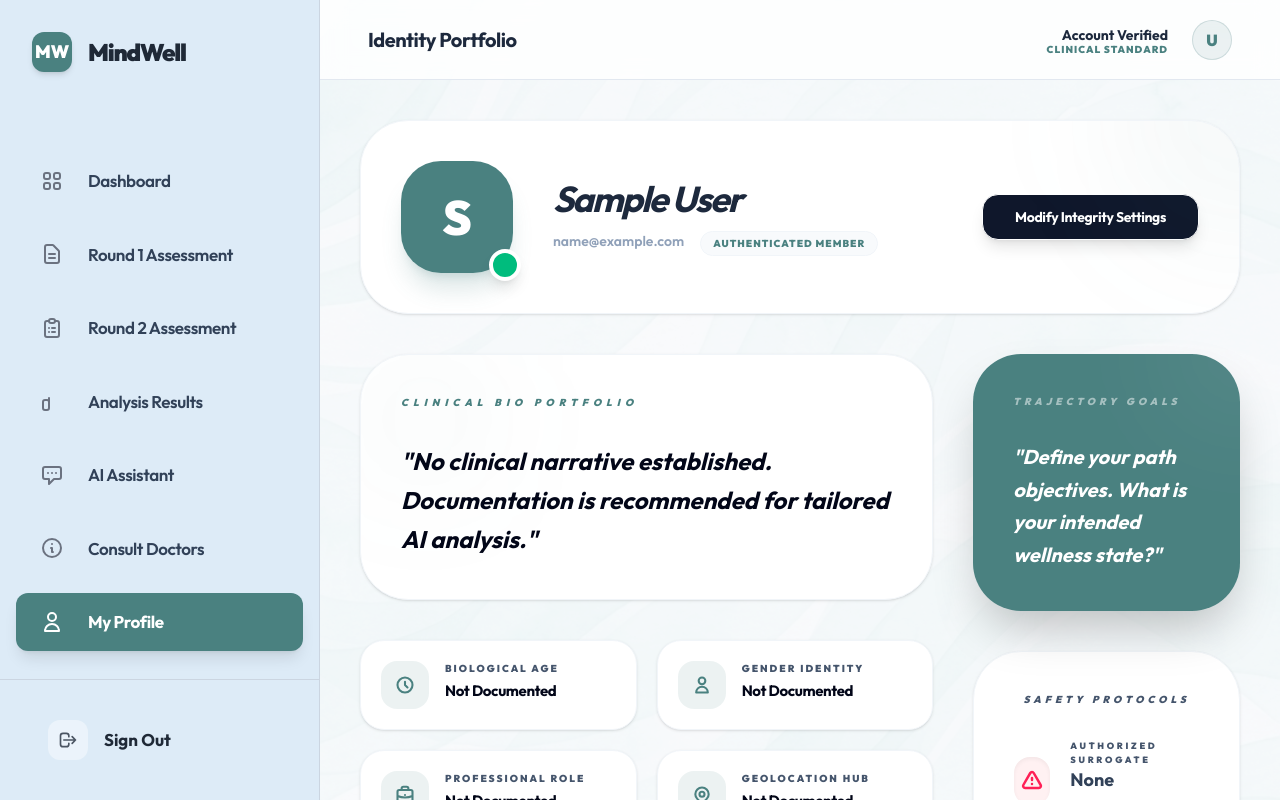
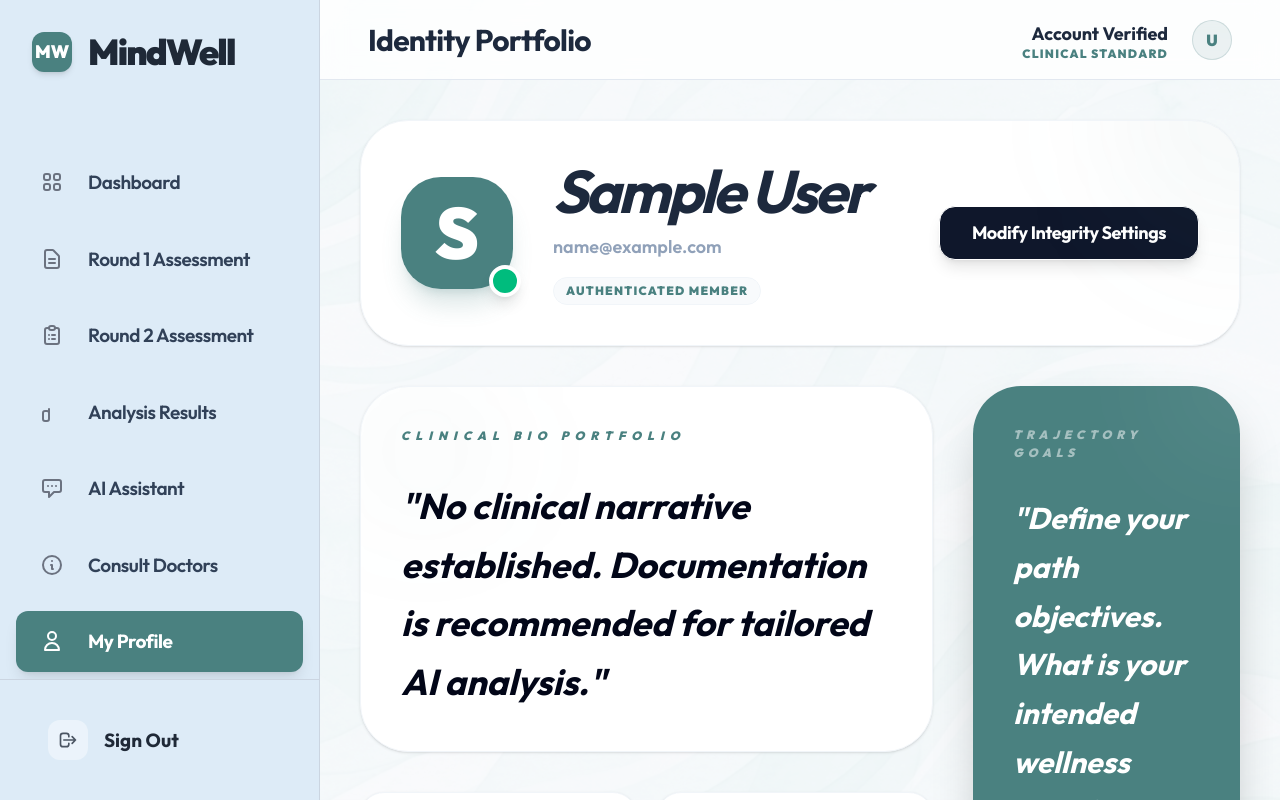
Before and after one commit to GauriTh06/mental-health, a React (Vite) app in the folder client/: page /profile in a window 1280 px wide. Built offline with nearby package versions, Linux system fonts and the light colour scheme; sample sign-in values are in the browser's storage.

Commit message:
UI Enhancement: Increased font sizes across dashboard, sidebar, results, and profile for improved readability

```diff
--- a/client/src/components/DashboardLayout.jsx
+++ b/client/src/components/DashboardLayout.jsx
@@ -25,7 +25,7 @@ const DashboardLayout = ({ children, title }) => {
                 <div className="w-10 h-10 bg-[#4A8180] rounded-xl flex items-center justify-center text-white text-lg font-black shadow-md">
                     MW
                 </div>
-                <span className="text-2xl font-black text-[#1F2937] tracking-tighter">MindWell</span>
+                <span className="text-4xl font-black text-[#1F2937] tracking-tighter">MindWell</span>
             </div>
 
             <nav className="flex-1 px-4 space-y-4 py-8 overflow-y-auto">
@@ -44,7 +44,7 @@ const DashboardLayout = ({ children, title }) => {
                             <svg className={`w-6 h-6 mr-6 ${active ? 'text-white' : 'text-[#6B7280] group-hover:text-[#4A8180]'}`} fill="none" stroke="currentColor" viewBox="0 0 24 24">
                                 <path strokeLinecap="round" strokeLinejoin="round" strokeWidth="2" d={item.icon} />
                             </svg>
-                            <span className={`text-[17px] tracking-tight ${active ? 'font-bold' : 'font-semibold text-slate-700'}`}>{item.label}</span>
+                            <span className={`text-[19px] tracking-tight ${active ? 'font-bold' : 'font-semibold text-slate-700'}`}>{item.label}</span>
                         </Link>
                     )
                 })}
@@ -58,7 +58,7 @@ const DashboardLayout = ({ children, title }) => {
                     <div className="w-10 h-10 rounded-xl bg-white/40 flex items-center justify-center group-hover:bg-rose-50 transition-colors">
                         <svg className="w-5 h-5" fill="none" stroke="currentColor" viewBox="0 0 24 24"><path strokeLinecap="round" strokeLinejoin="round" strokeWidth="2" d="M17 16l4-4m0 0l-4-4m4 4H7m6 4v1a3 3 0 01-3 3H6a3 3 0 01-3-3V7a3 3 0 013-3h4a3 3 0 013 3v1" /></svg>
                     </div>
-                    <span className="font-bold text-[#1F2937] group-hover:text-rose-600 text-[17px]">Sign Out</span>
+                    <span className="font-bold text-[#1F2937] group-hover:text-rose-600 text-[19px]">Sign Out</span>
                 </button>
             </div>
         </div>
@@ -102,13 +102,13 @@ const DashboardLayout = ({ children, title }) => {
                         <button className="lg:hidden text-slate-600 p-2 hover:bg-slate-50 rounded-lg transition-colors" onClick={() => setIsMobileMenuOpen(true)}>
                             <svg className="w-7 h-7" fill="none" stroke="currentColor" viewBox="0 0 24 24"><path strokeLinecap="round" strokeLinejoin="round" strokeWidth="2" d="M4 6h16M4 12h16M4 18h16" /></svg>
                         </button>
-                        <h1 className="text-xl font-bold text-slate-800 tracking-tight">{title}</h1>
+                        <h1 className="text-3xl font-bold text-slate-800 tracking-tight">{title}</h1>
                     </div>
 
                     <div className="flex items-center gap-6">
                         <div className="hidden sm:flex flex-col text-right">
-                            <span className="text-sm font-bold text-slate-800">Account Verified</span>
-                            <span className="text-[10px] font-black text-[#4A8180] uppercase tracking-widest leading-none">Clinical Standard</span>
+                            <span className="text-lg font-bold text-slate-800">Account Verified</span>
+                            <span className="text-[12px] font-black text-[#4A8180] uppercase tracking-widest leading-none">Clinical Standard</span>
                         </div>
                         <div className="w-10 h-10 rounded-full bg-[#4A8180]/10 flex items-center justify-center border border-[#4A8180]/20 text-[#4A8180] font-black cursor-pointer hover:bg-[#4A8180] hover:text-white transition-all">
                             U
--- a/client/src/pages/Profile.jsx
+++ b/client/src/pages/Profile.jsx
@@ -51,8 +51,8 @@ const Profile = () => {
                 {icon}
             </div>
             <div>
-                <p className="text-[10px] font-black text-slate-600 uppercase tracking-[0.2em] mb-1">{label}</p>
-                <p className="text-[15px] font-bold text-slate-950 tracking-tight">{value || 'Not Documented'}</p>
+                <p className="text-[12px] font-black text-slate-600 uppercase tracking-[0.2em] mb-1">{label}</p>
+                <p className="text-lg font-bold text-slate-950 tracking-tight">{value || 'Not Documented'}</p>
             </div>
         </div>
     );
@@ -65,24 +65,24 @@ const Profile = () => {
                 <div className="bg-white rounded-[3rem] p-10 border border-slate-100 shadow-sm relative overflow-hidden flex flex-col md:flex-row items-center gap-10">
                     <div className="absolute top-0 right-0 w-64 h-64 bg-[#4A8180]/5 rounded-full -mr-32 -mt-32 blur-3xl"></div>
                     <div className="relative">
-                        <div className="w-28 h-28 rounded-[2.5rem] bg-[#4A8180] flex items-center justify-center text-white text-5xl font-black shadow-xl shadow-[#4A8180]/20">
+                        <div className="w-28 h-28 rounded-[2.5rem] bg-[#4A8180] flex items-center justify-center text-white text-7xl font-black shadow-xl shadow-[#4A8180]/20">
                             {user?.name?.charAt(0)}
                         </div>
                         <div className="absolute -bottom-2 -right-2 w-8 h-8 rounded-full bg-emerald-500 border-4 border-white shadow-lg"></div>
                     </div>
                     <div className="flex-1 text-center md:text-left space-y-3">
-                        <h2 className="text-4xl font-bold text-slate-800 tracking-tighter italic">{user?.name}</h2>
+                        <h2 className="text-6xl font-bold text-slate-800 tracking-tighter italic">{user?.name}</h2>
                         <div className="flex flex-wrap justify-center md:justify-start gap-4">
-                            <span className="text-sm font-semibold text-slate-400">{user?.email}</span>
-                            <span className="px-3 py-1 bg-slate-50 rounded-full text-[10px] font-black text-[#4A8180] uppercase tracking-widest border border-slate-100">Authenticated Member</span>
+                            <span className="text-lg font-semibold text-slate-400">{user?.email}</span>
+                            <span className="px-3 py-1 bg-slate-50 rounded-full text-[12px] font-black text-[#4A8180] uppercase tracking-widest border border-slate-100">Authenticated Member</span>
                         </div>
                     </div>
                     <button
                         onClick={() => setIsEditing(!isEditing)}
-                        className={`px-8 py-3 rounded-2xl font-bold text-sm tracking-tight transition-all border ${isEditing ? 'border-rose-200 text-rose-500 bg-rose-50' : 'bg-slate-900 text-white hover:bg-black shadow-lg shadow-black/10'
+                        className={`px-8 py-3 rounded-2xl font-bold text-lg tracking-tight transition-all border ${isEditing ? 'border-rose-200 text-rose-500 bg-rose-50' : 'bg-slate-900 text-white hover:bg-black shadow-lg shadow-black/10'
                             }`}
                     >
-                        {isEditing ? 'Cancel Protcol' : 'Modify Integrity Settings'}
+                        {isEditing ? 'Cancel Protocol' : 'Modify Integrity Settings'}
                     </button>
                 </div>
 
@@ -98,8 +98,8 @@ const Profile = () => {
                     <form onSubmit={handleSubmit} className="bg-white rounded-[3rem] p-12 border border-slate-100 shadow-sm space-y-12">
                         <div className="grid grid-cols-1 md:grid-cols-2 gap-8">
                             <div className="md:col-span-2 space-y-4">
-                                <label className="text-[10px] font-black text-[#4A8180] uppercase tracking-[0.4em] ml-2 italic">Comprehensive Clinical Bio</label>
-                                <textarea name="bio" value={formData.bio} onChange={handleChange} className="w-full bg-slate-50 border border-slate-100 rounded-3xl p-6 text-sm font-bold text-slate-950 outline-none focus:ring-8 ring-[#4A8180]/5 h-32 transition-all resize-none" placeholder="Establish your identity narrative..." />
+                                <label className="text-[12px] font-black text-[#4A8180] uppercase tracking-[0.4em] ml-2 italic">Comprehensive Clinical Bio</label>
+                                <textarea name="bio" value={formData.bio} onChange={handleChange} className="w-full bg-slate-50 border border-slate-100 rounded-3xl p-6 text-lg font-bold text-slate-950 outline-none focus:ring-8 ring-[#4A8180]/5 h-32 transition-all resize-none" placeholder="Establish your identity narrative..." />
                             </div>
 
                             {[
@@ -112,14 +112,14 @@ const Profile = () => {
                                 { label: 'Authorized Surrogate Contact', name: 'emergency_contact', type: 'text' }
                             ].map((field) => (
                                 <div key={field.name} className="space-y-3">
-                                    <label className="text-[10px] font-black text-slate-600 uppercase tracking-[0.3em] ml-2 italic">{field.label}</label>
-                                    <input name={field.name} type={field.type} value={formData[field.name]} onChange={handleChange} className="w-full bg-slate-50 border border-slate-100 rounded-2xl p-4 text-sm font-bold text-slate-950 outline-none focus:ring-8 ring-[#4A8180]/5 transition-all" />
+                                    <label className="text-[13px] font-black text-slate-600 uppercase tracking-[0.3em] ml-2 italic">{field.label}</label>
+                                    <input name={field.name} type={field.type} value={formData[field.name]} onChange={handleChange} className="w-full bg-slate-50 border border-slate-100 rounded-2xl p-4 text-xl font-bold text-slate-950 outline-none focus:ring-8 ring-[#4A8180]/5 transition-all" />
                                 </div>
                             ))}
 
                             <div className="space-y-3">
-                                <label className="text-[10px] font-black text-slate-600 uppercase tracking-[0.3em] ml-2 italic">Gender Alignment</label>
-                                <select name="gender" value={formData.gender} onChange={handleChange} className="w-full bg-slate-50 border border-slate-100 rounded-2xl p-4 text-sm font-bold text-slate-950 outline-none focus:ring-8 ring-[#4A8180]/5 transition-all appearance-none cursor-pointer">
+                                <label className="text-[12px] font-black text-slate-600 uppercase tracking-[0.3em] ml-2 italic">Gender Alignment</label>
+                                <select name="gender" value={formData.gender} onChange={handleChange} className="w-full bg-slate-50 border border-slate-100 rounded-2xl p-4 text-lg font-bold text-slate-950 outline-none focus:ring-8 ring-[#4A8180]/5 transition-all appearance-none cursor-pointer">
                                     <option value="">Select Integrity</option>
                                     <option>Male</option>
                                     <option>Female</option>
@@ -128,12 +128,12 @@ const Profile = () => {
                             </div>
 
                             <div className="md:col-span-2 space-y-4">
-                                <label className="text-[10px] font-black text-[#4A8180] uppercase tracking-[0.4em] ml-2 italic">Wellness Trajectory Objectives</label>
-                                <textarea name="wellness_goals" value={formData.wellness_goals} onChange={handleChange} className="w-full bg-slate-50 border border-slate-100 rounded-3xl p-6 text-sm font-bold text-slate-950 outline-none focus:ring-8 ring-[#4A8180]/5 h-32 transition-all resize-none" />
+                                <label className="text-[12px] font-black text-[#4A8180] uppercase tracking-[0.4em] ml-2 italic">Wellness Trajectory Objectives</label>
+                                <textarea name="wellness_goals" value={formData.wellness_goals} onChange={handleChange} className="w-full bg-slate-50 border border-slate-100 rounded-3xl p-6 text-lg font-bold text-slate-950 outline-none focus:ring-8 ring-[#4A8180]/5 h-32 transition-all resize-none" />
                             </div>
                         </div>
 
-                        <button type="submit" disabled={loading} className="w-full bg-[#4A8180] text-white py-5 rounded-3xl font-black text-sm uppercase tracking-[0.3em] shadow-xl shadow-[#4A8180]/20 hover:bg-[#3d6b6a] transition-all">
+                        <button type="submit" disabled={loading} className="w-full bg-[#4A8180] text-white py-5 rounded-3xl font-black text-lg uppercase tracking-[0.3em] shadow-xl shadow-[#4A8180]/20 hover:bg-[#3d6b6a] transition-all">
                             {loading ? 'Propagating Integrity Updates...' : 'COMMIT PROFILE SETTINGS'}
                         </button>
                     </form>
@@ -144,8 +144,8 @@ const Profile = () => {
                             {/* BIO PANEL */}
                             <div className="bg-white rounded-[3rem] p-10 border border-slate-100 shadow-sm relative overflow-hidden group">
                                 <div className="absolute top-0 left-0 w-32 h-32 bg-[#4A8180]/5 rounded-full blur-3xl group-hover:scale-150 transition-all duration-700"></div>
-                                <h3 className="text-[10px] font-black text-[#4A8180] uppercase tracking-[0.5em] mb-8 italic">Clinical Bio Portfolio</h3>
-                                <p className="text-2xl font-bold text-slate-950 leading-relaxed italic relative z-10">
+                                <h3 className="text-[12px] font-black text-[#4A8180] uppercase tracking-[0.5em] mb-8 italic">Clinical Bio Portfolio</h3>
+                                <p className="text-4xl font-bold text-slate-950 leading-relaxed italic relative z-10">
                                     "{user?.bio || "No clinical narrative established. Documentation is recommended for tailored AI analysis."}"
                                 </p>
                             </div>
@@ -165,22 +165,22 @@ const Profile = () => {
                             {/* GOALS PANEL */}
                             <div className="bg-[#4A8180] rounded-[3rem] p-10 text-white shadow-2xl relative overflow-hidden group">
                                 <div className="absolute top-0 right-0 w-32 h-32 bg-white/10 rounded-full -mr-16 -mt-16 blur-3xl group-hover:scale-150 transition-all duration-1000"></div>
-                                <h3 className="text-[10px] font-black text-white/50 uppercase tracking-[0.4em] mb-8 italic">Trajectory Goals</h3>
-                                <p className="text-xl font-bold leading-relaxed italic relative z-10">
+                                <h3 className="text-[12px] font-black text-white/50 uppercase tracking-[0.4em] mb-8 italic">Trajectory Goals</h3>
+                                <p className="text-3xl font-bold leading-relaxed italic relative z-10">
                                     "{user?.wellness_goals || "Define your path objectives. What is your intended wellness state?"}"
                                 </p>
                             </div>
 
                             {/* EMERGENCY PANEL */}
                             <div className="bg-white rounded-[3rem] p-10 border border-slate-100 shadow-sm">
-                                <h3 className="text-[10px] font-black text-slate-600 uppercase tracking-[0.4em] mb-8 italic text-center">Safety Protocols</h3>
+                                <h3 className="text-[12px] font-black text-slate-600 uppercase tracking-[0.4em] mb-8 italic text-center">Safety Protocols</h3>
                                 <div className="flex items-center gap-5">
                                     <div className="w-12 h-12 bg-rose-50 rounded-2xl flex items-center justify-center text-rose-500 shadow-inner">
                                         <svg className="w-6 h-6" fill="none" stroke="currentColor" viewBox="0 0 24 24"><path strokeLinecap="round" strokeLinejoin="round" strokeWidth="2.5" d="M12 9v2m0 4h.01m-6.938 4h13.856c1.54 0 2.502-1.667 1.732-3L13.732 4c-.77-1.333-2.694-1.333-3.464 0L3.34 16c-.77 1.333.192 3 1.732 3z" /></svg>
                                     </div>
                                     <div>
-                                        <p className="text-[9px] font-black text-slate-600 uppercase tracking-[0.3em]">Authorized Surrogate</p>
-                                        <p className="text-lg font-bold text-slate-700">{user?.emergency_contact || 'None Documented'}</p>
+                                        <p className="text-[11px] font-black text-slate-600 uppercase tracking-[0.3em]">Authorized Surrogate</p>
+                                        <p className="text-2xl font-bold text-slate-700">{user?.emergency_contact || 'None Documented'}</p>
                                     </div>
                                 </div>
                             </div>
```
Also changed, not shown: client/src/pages/Dashboard.jsx (+15 -15 lines), client/src/pages/Results.jsx (+22 -22 lines).
